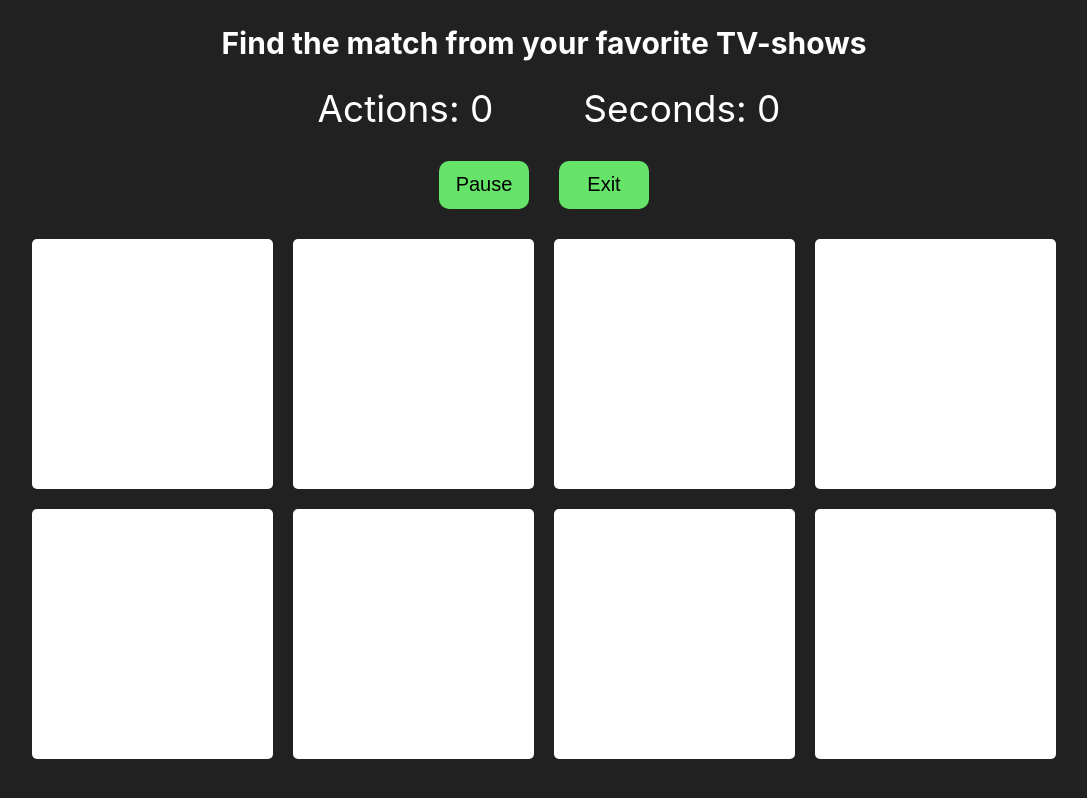
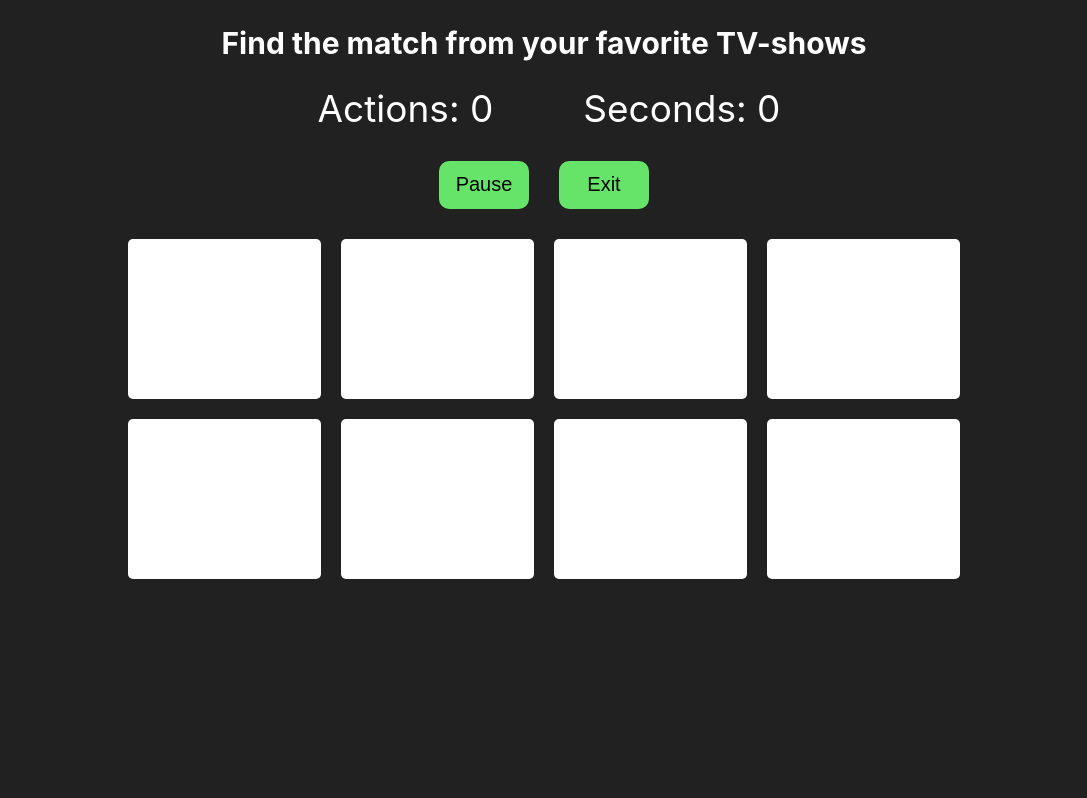
Before and after one commit to makhabatabd/react-memory-game, a React (Create React App) app: page /game in a window 1280 px wide. Shown: the top 798 px of the page, without its empty margins (96-1183 px from the left). Built offline with nearby package versions, Linux system fonts and the light colour scheme; grey boxes are pictures that could not be loaded.

Commit message:
new changes after the check

```diff
--- a/src/components/Auth/Auth.css
+++ b/src/components/Auth/Auth.css
@@ -8,7 +8,7 @@
     flex-direction: column;
     justify-content: center;
     align-items: center;
-    padding: 90px 0;
+    padding: 10px 0;
 }
 
 
--- a/src/components/Card/Card.css
+++ b/src/components/Card/Card.css
@@ -8,8 +8,8 @@
 }
 
 .card-container {
-    height: 700px;
-    width: 80%;
+    height: 550px;
+    width: 65%;
     display: grid;
     grid-template-columns: repeat(4, 1fr);
     grid-template-rows: repeat(4, 1fr);
@@ -20,10 +20,11 @@
     background-color: #fff;
     display: flex;
     width: 100%;
-    height: 250px;
+    height: 160px;
     justify-content: center;
     align-items: center;
     border-radius: 5px;
+    position: relative;
     transform: rotateY(180deg);
     transition: 0.3s;
 }
@@ -72,13 +73,21 @@
 
 
 .active {
-    transform: rotateY(0);
+    transform: rotateY(0deg);
     pointer-events: none;
 }
 
 .correct {
     background-color: #65e469;
+    pointer-events: none;
 }
+
+.hide {
+    opacity: 0;
+    visibility: hidden;
+}
+
+
 
 .wrong {
     background-color: #fd245a;
@@ -172,7 +181,7 @@
 
 @media screen and (max-width:768px) {
     .card {
-        height: 200px;
+        height: 170px;
     }
 
     .card-container {
@@ -207,7 +216,7 @@
 
 @media screen and (max-width:450px) {
     .card {
-        height: 120px;
+        height: 110px;
     }
 
     .modal__inner {
@@ -221,3 +230,13 @@
         padding-right: 10px;
     }
 }
+
+
+.loader {
+    pointer-events: none;
+    position: absolute;
+    left: 50%;
+    top: 50%;
+    transform: translate(-50%, -50%) scale(-1, 1);
+    color: red;
+}
--- a/src/components/Card/Card.jsx
+++ b/src/components/Card/Card.jsx
@@ -1,20 +1,24 @@
 import React, { useEffect, useState } from 'react'
 
-const Card = ({ id, cardClick, item }) => {
+const Card = ({ id, cardClick, item, setLoader,loader }) => {
     let classItem = ""
     let classImage = ""
 
-    if (item.stat === "wrong" || item.stat === "correct" || item.stat === "active") {
+    if (item.stat === "wrong"|| item.stat === "active" || item.stat === "correct") {
         classItem = " active " + item.stat
+    }
+    if (item.stat === "hide") {
+        classItem = item.stat
     }
     if (item.stat === "active") {
         classItem = " card_rotate "
-        classImage=" image_rotate"
+        classImage=" image_rotate "
     }
 
-    return (
+    return  (
         <div className={"card " + classItem} onClick={() => cardClick(id)}>
-            <img className={classImage} src={item.url} alt={item.name} />
+            <img onLoad={() => setLoader(false)} className={classImage} src={item.url} alt={item.name} />
+            {loader && <div className='loader'>Loading</div>}
         </div>
     );
 };
--- a/src/components/Card/Cards.jsx
+++ b/src/components/Card/Cards.jsx
@@ -17,9 +17,10 @@ const Cards = () => {
     const { mode } = useContext(authContext);
     const [cards, setCards] = useState(() => getCards(mode))
     const [modal, setModal] = useState(false)
-    const [enableTimer, setEnableTimer] = useState(false)
     const [isPause, setIsPause] = useState(false)
     const navigate = useNavigate();
+    const [loader, setLoader] = useState(true)
+    const [intervalNum, setIntervalNum] = useState(0)
 
     useEffect(() => {
         isFinish()
@@ -30,14 +31,15 @@ const Cards = () => {
     }, [])
 
     function checkCorrect(element) {
-        return element.stat == "correct"
+        return element.stat == "hide"
     }
 
 
     function isFinish() {
-         if (cards.every(checkCorrect)) {
-             setModal(true)
-             setEnableTimer(false)
+        if (cards.every(checkCorrect)) {
+            clearInterval(intervalNum)
+             setIntervalNum(0)
+            setModal(true)
         if (tableScore.score > 0) {
             if (mode === "normal") {
              if (gameScore.length === 0) {
@@ -49,7 +51,7 @@ const Cards = () => {
             }
             if (gameScore.length > 0) {
             gameScore.map((item) => {
-          if (item.name === username && item.score > score && score !==0 && item.time > timer && timer !== 0 && item.moves > moves && moves !== 0) {
+          if (item.name === username && item.score > score && item.time > timer  && item.moves > moves) {
               item.score = score;
               item.time = timer;
               item.moves = moves
@@ -90,6 +92,10 @@ const Cards = () => {
         if(cards[current].id == cards[prev].id){
             cards[current].stat = "correct"
             cards[prev].stat = "correct"
+            setTimeout(() => {
+                cards[current].stat = "hide"
+                cards[prev].stat = "hide"
+            },500)
             setCards([...cards])
             setPrev(-1)
             setCorrectCards(correctCards + 1)
@@ -110,16 +116,15 @@ const Cards = () => {
         }, 900);
     }
 
-    function timeCount() {
-        if (enableTimer && !isPause) {
-            setTimeout(function(){
-            setTimer(timer + 1)
-        }, 1000);
-        }
-    }
-    timeCount()
+    function cardClick(id) {
+        if (!loader) {
+            if (!intervalNum && !isPause) {
+                const interval = setInterval(() => {
+                 if(!modal) setTimer(prev => prev+1)
+                }, 1000)
+                setIntervalNum(interval)
+          }
 
-    function cardClick(id) {
         if (isEnable) {
             if (prev === -1) {
             cards[id].stat = "active"
@@ -131,9 +136,9 @@ const Cards = () => {
                 match(id)
             }
             setMoves(moves + 1)
-        }
-        setEnableTimer(true)
+            }
     }
+}
 
 
     function startOver() {
@@ -142,6 +147,7 @@ const Cards = () => {
         setTimer(0)
         setCorrectCards(0)
         setModal(false)
+        setLoader(true)
         cards.map((item) => {
             item.stat = ""
         })
@@ -172,11 +178,17 @@ const Cards = () => {
     function changeStates() {
         setIsPause(true)
         setIsEnable(false)
+        clearInterval(intervalNum)
+        setIntervalNum(0)
     }
 
     function undoChangesStates() {
         setIsPause(false)
         setIsEnable(true)
+        const interval = setInterval(() => {
+        if(!modal) setTimer(prev => prev+1)
+        }, 1000)
+        setIntervalNum(interval)
     }
 
     function exit() {
@@ -203,7 +215,7 @@ const Cards = () => {
                 <div className='card-container'>
                     {cards.map((item, index) => (
                         <Card key={index} item={item}
-                        id={index} cardClick={cardClick} />
+                        id={index} cardClick={cardClick} setLoader={setLoader} loader={loader} />
                     ))}
                 </div>
         </div>
--- a/src/components/LeaderBoard/LeaderBoard.css
+++ b/src/components/LeaderBoard/LeaderBoard.css
@@ -14,7 +14,7 @@
 #high-scores-list {
     font-size: 3rem;
     list-style: none;
-    margin-bottom: 4rem;
+    margin-bottom: 1rem;
     padding: 0;
 }
 
--- a/src/components/Rules/Rules.css
+++ b/src/components/Rules/Rules.css
@@ -5,14 +5,14 @@
 }
 
 .rules h2 {
-    font-size: 3rem;
+    font-size: 2.5rem;
     margin: 0 0 20px 0;
 }
 
 .rules p {
     margin: 25px 0;
     letter-spacing: 1px;
-    font-size: 2.3rem;
+    font-size: 1.5rem;
 }
 
 .btn__rules {
```
Also changed, not shown: src/components/LeaderBoard/LeaderBoard.jsx (+5 -7 lines).
